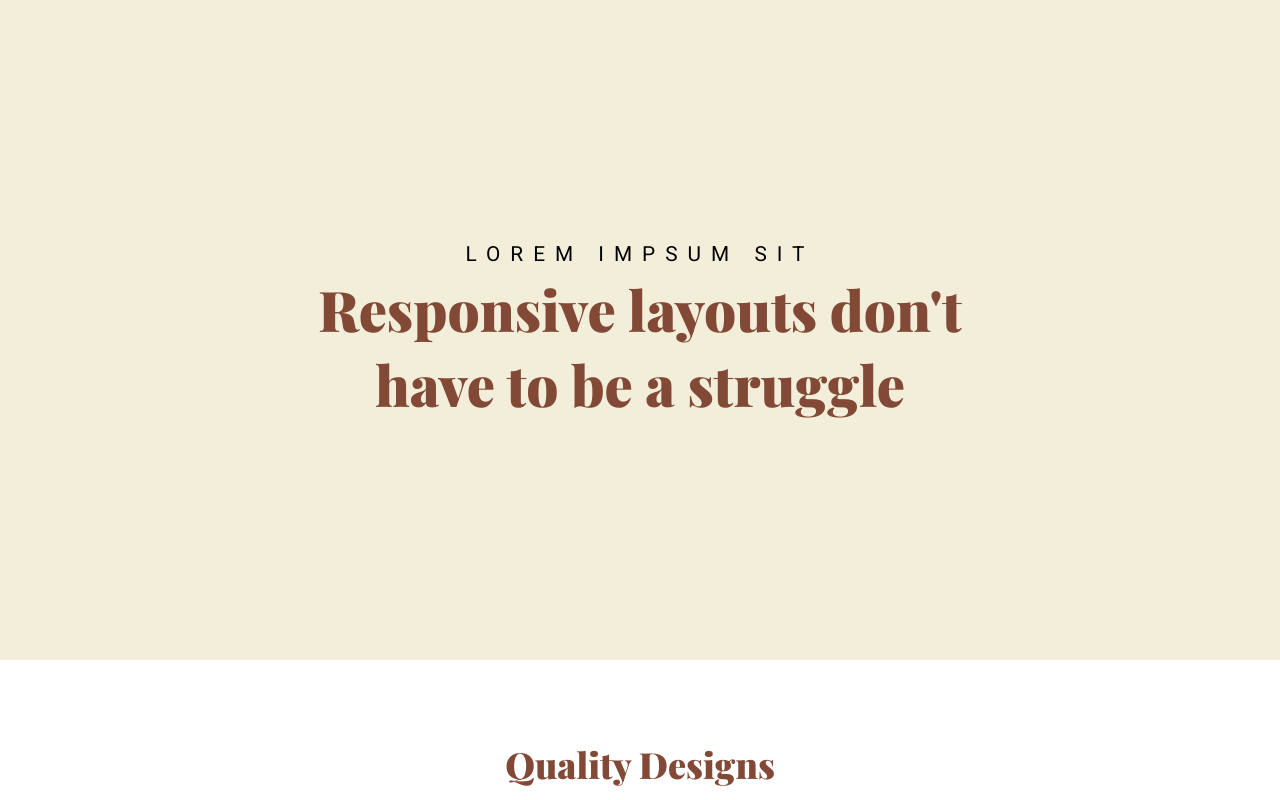
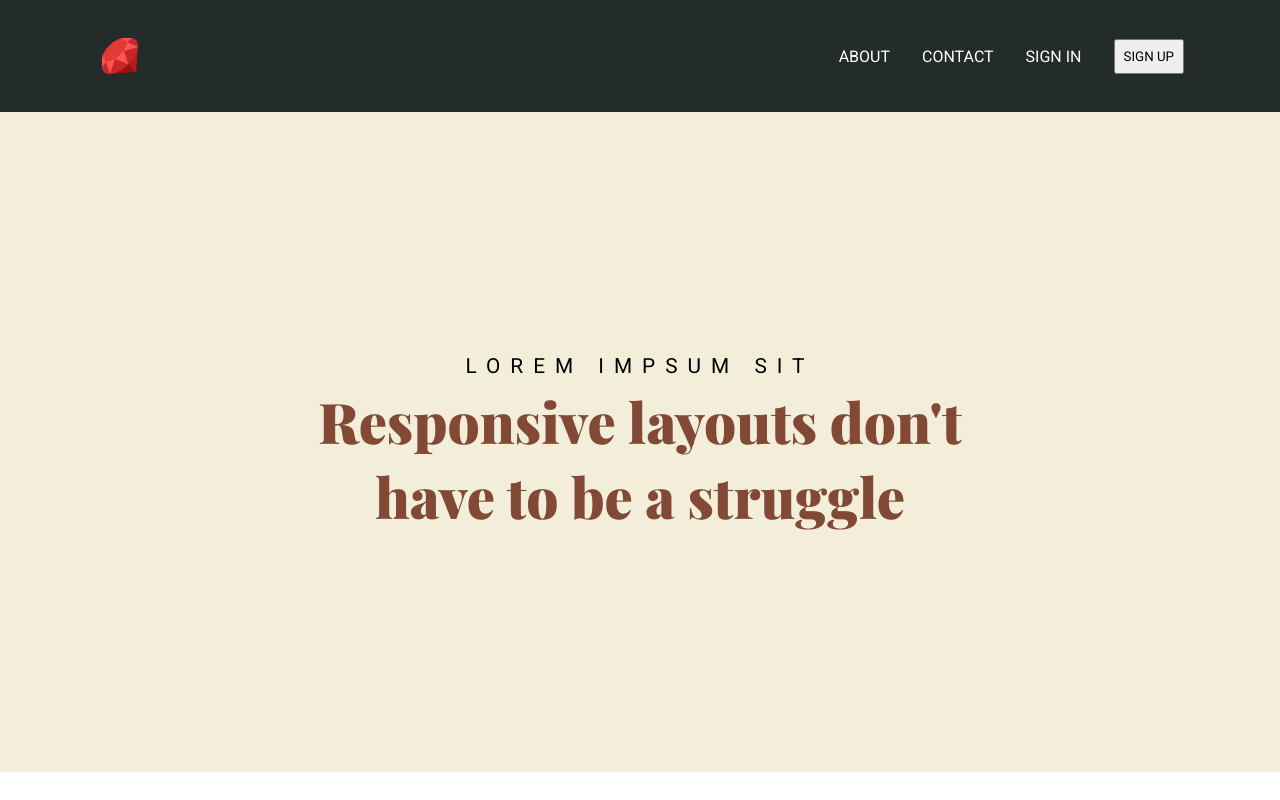
Before and after one commit to nimaester/Practices, a plain HTML site: page challenge04/index.html in a window 1280 px wide. Shown: the top 800 px of the page. Drawn offline with nearby package versions, Linux system fonts and the light colour scheme.

Commit message:
added nav items on navbar

```diff
--- a/challenge04/index.html
+++ b/challenge04/index.html
@@ -17,6 +17,32 @@
     <title>Challenge4</title>
   </head>
   <body>
+      <div class="navbar">
+        <nav>
+          <ul>
+            <a href="#">
+              <img class="logo" src="./ruby.png" alt="">
+            </a>
+          </ul>
+          <ul class="nav-list">
+            <li class="nav-item">
+              ABOUT
+            </li>
+            <li class="nav-item">
+              CONTACT
+            </li>
+            <li class="nav-item">
+              SIGN IN
+            </li>
+            <li class="nav-item">
+              <button>SIGN UP</button>
+            </li>
+          </ul>
+
+        </nav>
+      </div>
+
+
     <section class="header">
       <div class="container hero">
         <p>LOREM IMPSUM SIT</p>
--- a/challenge04/styles.css
+++ b/challenge04/styles.css
@@ -114,6 +114,45 @@ img {
   margin-bottom: 2rem;
 }
 
+.logo {
+  width: 3rem;
+}
+
+.navbar {
+  background-color: #232c2a;
+}
+
+nav {
+  padding: 2rem 0rem;
+  width: 85%;
+  margin: 0 auto;
+  max-width: 1128px;
+  display: flex;
+  justify-content: space-between;
+}
+
+.nav-list {
+  display: flex;
+  justify-content: center;
+  align-items: center;
+}
+
+.nav-item {
+  list-style: none;
+  color: white;
+}
+
+.nav-item:hover {
+  cursor: pointer;
+}
+
+.nav-item + .nav-item {
+  margin-left: 2rem;
+}
+
+nav button {
+  padding: 0.5rem;
+}
 @media (max-width: 800px) {
   .container {
     flex-direction: column;
```
Also changed, not shown: challenge04/ruby.png (added).
